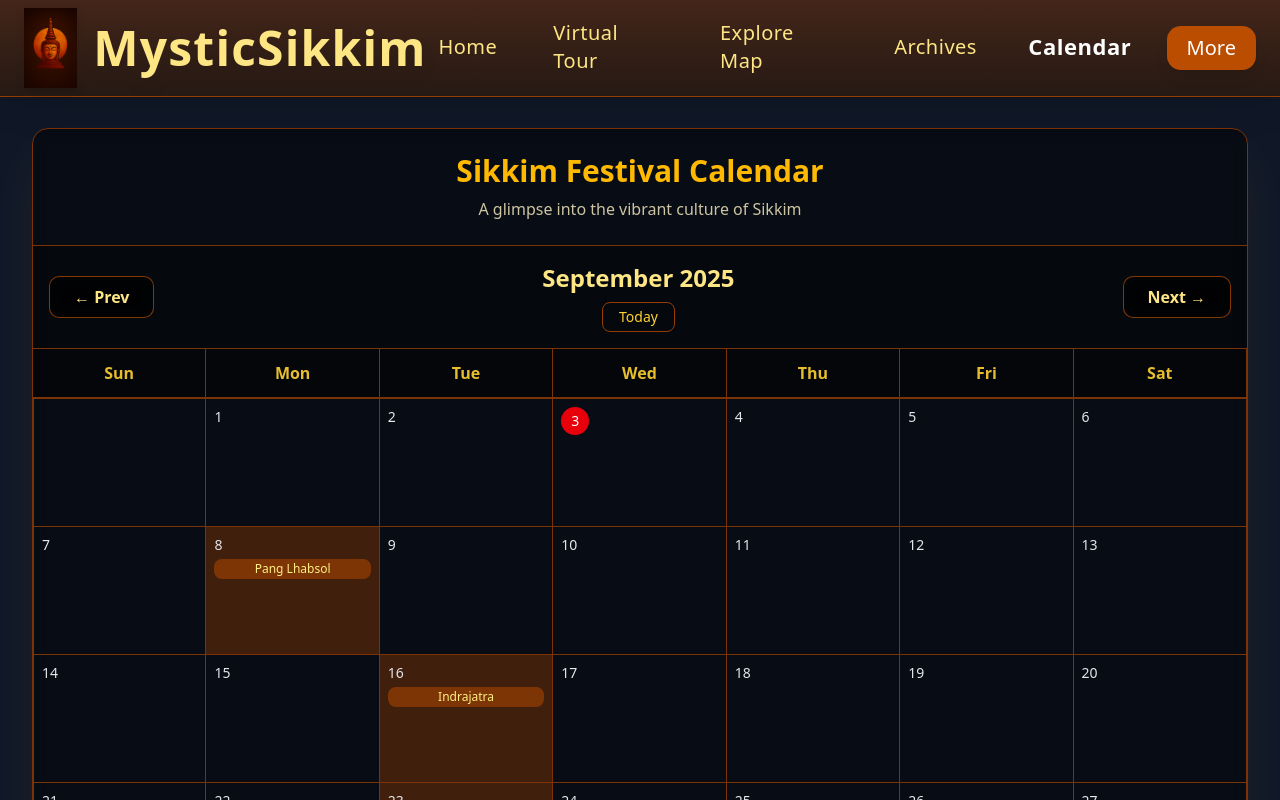
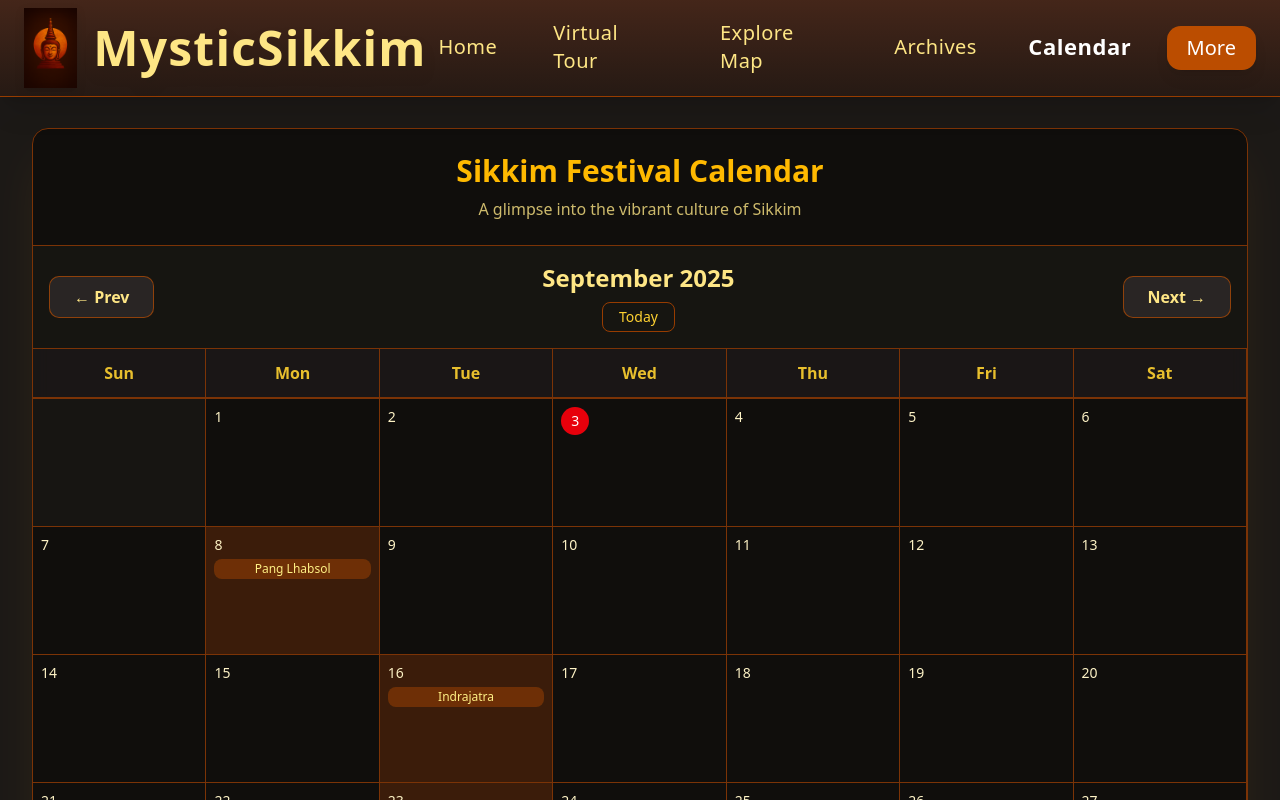
Before and after one commit to KaranGupta2005/SIH-project, a React (Vite) app in the folder SIH/frontend/MysticSikkim/: page /calendar in a window 1280 px wide. Shown: the top 800 px of the page. Built offline with nearby package versions, Linux system fonts and the light colour scheme.

Commit message:
Calendar restyled

```diff
--- a/SIH/frontend/MysticSikkim/src/pages/Calendar.jsx
+++ b/SIH/frontend/MysticSikkim/src/pages/Calendar.jsx
@@ -1,29 +1,36 @@
-import React, { useState, useEffect } from 'react';
+"use client";
 
-// A new component for the festival details modal
+import React, { useState } from "react";
+
+// === Festival Modal ===
 const FestivalModal = ({ festivals, onClose }) => {
   if (!festivals || festivals.length === 0) return null;
 
   return (
-        // Modal backdrop
     <div
       className="fixed inset-0 bg-black/70 backdrop-blur-sm flex items-center justify-center z-50 p-4"
-            onClick={onClose} // Close modal on backdrop click
+      onClick={onClose}
     >
-            {/* Modal content */}
       <div
-                className="bg-gray-900 border border-amber-700 rounded-2xl shadow-2xl shadow-amber-500/20 max-w-lg w-full p-6 relative transform transition-all duration-300 scale-95 hover:scale-100 max-h-[90vh] overflow-y-auto"
-                onClick={e => e.stopPropagation()} // Prevent closing when clicking inside the modal
+        className="bg-stone-900 border border-amber-700 rounded-2xl shadow-2xl shadow-amber-500/20 max-w-lg w-full p-6 relative transform transition-all duration-300 scale-95 hover:scale-100 max-h-[90vh] overflow-y-auto"
+        onClick={(e) => e.stopPropagation()}
       >
         {festivals.map((festival, index) => (
-                    <div key={festival.name} className={index > 0 ? "mt-6 pt-6 border-t border-amber-800" : ""}>
-                        <h3 className="text-2xl font-bold text-amber-400 mb-3">{festival.name}</h3>
-                        <p className="text-amber-100/90 leading-relaxed">{festival.description}</p>
+          <div
+            key={festival.name}
+            className={index > 0 ? "mt-6 pt-6 border-t border-amber-800" : ""}
+          >
+            <h3 className="text-2xl font-bold text-amber-400 mb-3">
+              {festival.name}
+            </h3>
+            <p className="text-amber-100/90 leading-relaxed">
+              {festival.description}
+            </p>
           </div>
         ))}
         <button
           onClick={onClose}
-                    className="mt-6 px-5 py-2 rounded-lg border border-amber-700/70 text-amber-200 font-semibold bg-black/40 hover:bg-amber-600/40 transition-all duration-300"
+          className="mt-6 px-5 py-2 rounded-lg border border-amber-700/70 text-amber-200 font-semibold bg-stone-800 hover:bg-amber-600/40 transition-all duration-300"
         >
           Close
         </button>
@@ -32,153 +39,148 @@ const FestivalModal = ({ festivals, onClose }) => {
   );
 };
 
-
-// Main App Component
+// === Main App ===
 export default function App() {
-    // --- STATE ---
   const [currentDate, setCurrentDate] = useState(new Date());
-    const [selectedFestivals, setSelectedFestivals] = useState(null); // State for the modal (can hold multiple festivals)
+  const [selectedFestivals, setSelectedFestivals] = useState(null);
 
   const festivals = [
-        { date: '01-14', name: 'Maghe Sankranti', description: 'Also known as Makar Sankranti, this festival marks the onset of warmer weather and is a major secular festival for the Nepalese, falling on the fourteenth of January every year.' },
-        { date: '01-29', name: 'Sonam Lochar', description: 'The first day of the twelfth month in the lunar calendar is celebrated as the New Year by the Tamang Community with great joy and fervor.' },
-        { date: '02-28', name: 'Losar', description: 'Losar, the Tibetan New Year as per the lunar calendar, is celebrated across the state with great enthusiasm on the first day of the first month of the Tibetan lunar calendar.' },
-        { date: '03-25', name: 'Holi', description: 'This Hindu festival of colors symbolizes the victory of good over evil and marks the advent of spring. It is celebrated on the full moon day of the Phalgun month.' },
-        { date: '04-06', name: 'Ramnawami (Chaite Dasain)', description: 'This festival commemorates the birth of Lord Rama, who is remembered for his prosperous and righteous reign. It occurs on the ninth day of Chaitra, the first month of the Hindu calendar.' },
-        { date: '04-18', name: 'Good Friday', description: 'Observed by Christians worldwide, this day commemorates the crucifixion of Jesus. It is the Friday immediately preceding Easter Sunday.' },
-        { date: '05-12', name: 'Sakewa', description: 'A religious festival celebrated by the Kirat Khambu Rai community, also known as Bhoomi puja (worship of mother earth). It begins on the full moon day of the Baisakh month.' },
-        { date: '06-11', name: 'Saga Dawa', description: 'The most important religious day for Buddhists, marking the birth, enlightenment, and parinirvana of Lord Buddha. It falls on the full moon of the fourth Tibetan lunar month.' },
-        { date: '03-31', name: 'Id Ul Fitr', description: 'An important religious festival of the Muslim community that marks the end of Ramadan, the Islamic holy month of fasting.' },
-        { date: '07-13', name: 'Bhanu Jayanti', description: 'This day marks the birth anniversary of the Nepali poet Adikabi Bhanu Bhakta Acharya, born in 1814 in Nepal.' },
-        { date: '08-01', name: 'Drukpa Tshechi', description: 'This day commemorates Lord Buddha\'s first teaching to his five disciples at Sarnath. It falls on the fourth day of the 6th month of the Buddhist lunar calendar.' },
-        { date: '07-06', name: 'Guru Rinpoche’s Thrungkar Tshechu', description: 'This festival celebrates the birth anniversary of Guru Padmasambhava, the patron saint of Sikkim. It falls on the tenth day of the fifth month of the Buddhist lunar calendar.' },
-        { date: '08-08', name: 'Tendong Lho Rum Faat', description: 'One of the oldest festivals for the Lepcha community, paying respect to Mount Tendong for saving them from a great deluge.' },
-        { date: '08-26', name: 'Janmasthami', description: 'A Hindu festival celebrating the birth anniversary of Lord Krishna, occurring on the 8th day of the Krishnapaksha in the month of Shravan.' },
-        { date: '09-16', name: 'Indrajatra', description: 'A festival celebrated by the Newar community to pay homage to Lord Indra and his mother for rains and a good harvest.' },
-        { date: '09-08', name: 'Pang Lhabsol', description: 'A festival unique to Sikkim that honors Mount Khangchendzonga, the guardian deity of Sikkim. It falls on the fifteenth day of the seventh month of the lunar calendar.' },
-        { date: '09-23', name: 'Durga Puja (Dasain)', description: 'A major Hindu festival marking the victory of goddess Durga over the demon Mahishasura, symbolizing the victory of good over evil.' },
-        { date: '10-21', name: 'Diwali (Laxmi Puja)', description: 'The festival of lights, symbolizing the victory of light over darkness, good over evil, and knowledge over ignorance.' },
-        { date: '11-13', name: 'Lhabab Dhuechen', description: 'This day marks the descent of Lord Buddha from heaven back to earth after teaching the gods. It occurs on the 22nd day of the ninth month of the Tibetan lunar calendar.' },
-        { date: '12-23', name: 'Teyongsi Sirijunga Sawan Tongnam', description: 'Marks the birth anniversary of the Limboo revivalist and scholar Teyongsi Sirijunga.' },
-        { date: '12-19', name: 'Kagyed Dance', description: 'A post-harvest masked dance to ward off evil and bring good fortune. It symbolizes the destruction of evil forces and occurs on the 28th and 29th day of the 10th Tibetan month.' },
-        { date: '12-21', name: 'Losoong/Namsoong', description: 'The Sikkimese New Year, marking the end of the harvest season. It is celebrated by both the Lepchas (Namsoong) and Bhutias (Losoong).' },
-        { date: '12-25', name: 'Christmas', description: 'Commemorates the birth of Lord Jesus Christ and is celebrated as a religious and cultural festival by billions worldwide.' },
-        { date: '12-30', name: 'Tamu Lochar', description: 'The New Year of the Gurung community, marking the change of their animal sign (lho).' },
+    { date: "01-14", name: "Maghe Sankranti", description: "Also known as Makar Sankranti, this festival marks the onset of warmer weather and is a major secular festival for the Nepalese, falling on the fourteenth of January every year." },
+    { date: "01-29", name: "Sonam Lochar", description: "The first day of the twelfth month in the lunar calendar is celebrated as the New Year by the Tamang Community with great joy and fervor." },
+    { date: "02-28", name: "Losar", description: "Losar, the Tibetan New Year as per the lunar calendar, is celebrated across the state with great enthusiasm on the first day of the first month of the Tibetan lunar calendar." },
+    { date: "03-25", name: "Holi", description: "This Hindu festival of colors symbolizes the victory of good over evil and marks the advent of spring." },
+    { date: "04-06", name: "Ramnawami (Chaite Dasain)", description: "This festival commemorates the birth of Lord Rama, who is remembered for his prosperous and righteous reign." },
+    { date: "04-18", name: "Good Friday", description: "Observed by Christians worldwide, this day commemorates the crucifixion of Jesus." },
+    { date: "05-12", name: "Sakewa", description: "A religious festival celebrated by the Kirat Khambu Rai community, also known as Bhoomi puja (worship of mother earth)." },
+    { date: "06-11", name: "Saga Dawa", description: "The most important religious day for Buddhists, marking the birth, enlightenment, and parinirvana of Lord Buddha." },
+    { date: "03-31", name: "Id Ul Fitr", description: "An important religious festival of the Muslim community that marks the end of Ramadan." },
+    { date: "07-13", name: "Bhanu Jayanti", description: "Birth anniversary of Nepali poet Adikabi Bhanu Bhakta Acharya." },
+    { date: "08-01", name: "Drukpa Tshechi", description: "Commemorates Lord Buddha's first teaching to his five disciples at Sarnath." },
+    { date: "07-06", name: "Guru Rinpoche’s Thrungkar Tshechu", description: "Festival celebrating the birth anniversary of Guru Padmasambhava." },
+    { date: "08-08", name: "Tendong Lho Rum Faat", description: "Lepcha festival paying respect to Mount Tendong for saving them from a great deluge." },
+    { date: "08-26", name: "Janmasthami", description: "Celebrating the birth anniversary of Lord Krishna." },
+    { date: "09-16", name: "Indrajatra", description: "Festival celebrated by the Newar community to pay homage to Lord Indra." },
+    { date: "09-08", name: "Pang Lhabsol", description: "Honors Mount Khangchendzonga, the guardian deity of Sikkim." },
+    { date: "09-23", name: "Durga Puja (Dasain)", description: "Marks the victory of goddess Durga over the demon Mahishasura." },
+    { date: "10-21", name: "Diwali (Laxmi Puja)", description: "The festival of lights, symbolizing the victory of light over darkness." },
+    { date: "11-13", name: "Lhabab Dhuechen", description: "Marks the descent of Lord Buddha from heaven back to earth after teaching the gods." },
+    { date: "12-23", name: "Teyongsi Sirijunga Sawan Tongnam", description: "Marks the birth anniversary of the Limboo revivalist and scholar Teyongsi Sirijunga." },
+    { date: "12-19", name: "Kagyed Dance", description: "A post-harvest masked dance to ward off evil and bring good fortune." },
+    { date: "12-21", name: "Losoong/Namsoong", description: "The Sikkimese New Year, marking the end of the harvest season." },
+    { date: "12-25", name: "Christmas", description: "Commemorates the birth of Lord Jesus Christ." },
+    { date: "12-30", name: "Tamu Lochar", description: "The New Year of the Gurung community." },
   ];
 
-    const weekDays = ['Sun', 'Mon', 'Tue', 'Wed', 'Thu', 'Fri', 'Sat'];
-
-    // --- DERIVED STATE & HELPERS ---
+  const weekDays = ["Sun", "Mon", "Tue", "Wed", "Thu", "Fri", "Sat"];
   const year = currentDate.getFullYear();
   const month = currentDate.getMonth();
 
   const firstDayOfMonth = new Date(year, month, 1).getDay();
   const daysInMonth = new Date(year, month + 1, 0).getDate();
 
-    // --- EVENT HANDLERS ---
-    const handlePrevMonth = () => {
-        setCurrentDate(new Date(year, month - 1, 1));
-    };
+  const handlePrevMonth = () => setCurrentDate(new Date(year, month - 1, 1));
+  const handleNextMonth = () => setCurrentDate(new Date(year, month + 1, 1));
+  const handleGoToToday = () => setCurrentDate(new Date());
 
-    const handleNextMonth = () => {
-        setCurrentDate(new Date(year, month + 1, 1));
-    };
-
-    const handleGoToToday = () => {
-        setCurrentDate(new Date());
-    };
-
-    // --- RENDER LOGIC ---
+  // === Render Calendar Days ===
   const renderCalendarDays = () => {
     const days = [];
-        // Add blank cells for days before the 1st of the month
+
+    // empty slots
     for (let i = 0; i < firstDayOfMonth; i++) {
-            days.push(<div key={`empty-${i}`} className="border-t border-r border-amber-900"></div>);
+      days.push(
+        <div
+          key={`empty-${i}`}
+          className="border-t border-r border-amber-900 bg-stone-800/30"
+        ></div>
+      );
     }
 
-        // Add cells for each day of the month
+    // actual days
     for (let day = 1; day <= daysInMonth; day++) {
       const today = new Date();
-            const isToday = day === today.getDate() && month === today.getMonth() && year === today.getFullYear();
+      const isToday =
+        day === today.getDate() &&
+        month === today.getMonth() &&
+        year === today.getFullYear();
 
-            // Check for festivals on the current day (can be multiple)
-            const monthStr = String(month + 1).padStart(2, '0');
-            const dayStr = String(day).padStart(2, '0');
+      const monthStr = String(month + 1).padStart(2, "0");
+      const dayStr = String(day).padStart(2, "0");
       const dateStr = `${monthStr}-${dayStr}`;
-            const dailyFestivals = festivals.filter(f => f.date === dateStr);
+
+      const dailyFestivals = festivals.filter((f) => f.date === dateStr);
 
       days.push(
         <div
           key={day}
-                    className={`p-2 border-t border-r border-amber-900 flex flex-col h-24 md:h-32 transition-colors duration-300 ${dailyFestivals.length > 0 ? 'bg-amber-900/50 hover:bg-amber-800/80 cursor-pointer' : 'hover:bg-white/10'}`}
-                    onClick={() => dailyFestivals.length > 0 && setSelectedFestivals(dailyFestivals)} // Open modal on click
+          onClick={() =>
+            dailyFestivals.length > 0 && setSelectedFestivals(dailyFestivals)
+          }
+          className={`p-2 border-t border-r border-amber-900 flex flex-col h-24 md:h-32 transition-colors duration-300 ${
+            dailyFestivals.length > 0
+              ? "bg-amber-900/40 hover:bg-amber-800/70 cursor-pointer"
+              : "hover:bg-stone-800/40"
+          }`}
         >
           <div className="flex justify-between items-center">
             <span
-                            className={`text-sm font-medium ${isToday ? 'bg-red-600 text-white rounded-full w-7 h-7 flex items-center justify-center' : 'text-gray-200'}`}
+              className={`text-sm font-medium ${
+                isToday
+                  ? "bg-red-600 text-white rounded-full w-7 h-7 flex items-center justify-center"
+                  : "text-amber-100"
+              }`}
             >
               {day}
             </span>
           </div>
+
           {dailyFestivals.length > 0 && (
             <div className="mt-1 text-xs text-center">
-                            <p className="text-yellow-200 bg-amber-700/50 rounded-md px-1 py-0.5 overflow-hidden truncate">
+              <p className="text-yellow-200 bg-amber-700/40 rounded-md px-1 py-0.5 truncate">
                 {dailyFestivals[0].name}
               </p>
               {dailyFestivals.length > 1 && (
-                                <p className="text-amber-300 mt-1 text-[10px]">+ {dailyFestivals.length - 1} more</p>
+                <p className="text-amber-300 mt-1 text-[10px]">
+                  + {dailyFestivals.length - 1} more
+                </p>
               )}
             </div>
           )}
         </div>
       );
     }
-        // Add border-b to the last row for a complete grid
-        const totalCells = firstDayOfMonth + daysInMonth;
-        const lastRowStartIndex = totalCells - (totalCells % 7 === 0 ? 7 : totalCells % 7) ;
-
-        for(let i = lastRowStartIndex; i < totalCells; i++){
-            if(days[i]?.props) { // Check if it's a valid React element
-                days[i] = React.cloneElement(days[i], {
-                    ...days[i].props,
-                    className: days[i].props.className + ' border-b'
-                });
-            }
-        }
-
-        // Add left border to the first column
-        for(let i = 0; i < totalCells; i+=7) {
-            if(days[i]?.props) {
-                days[i] = React.cloneElement(days[i], {
-                    ...days[i].props,
-                    className: days[i].props.className + ' border-l'
-                });
-            }
-        }
 
     return days;
   };
 
   return (
-        <div className="bg-gray-900 min-h-screen text-white font-sans p-4 md:p-8">
-            <div className="max-w-7xl mx-auto bg-black/50 rounded-2xl shadow-2xl shadow-amber-500/10 backdrop-blur-sm border border-amber-900 overflow-hidden">
+    <div className="bg-stone-900 min-h-screen text-amber-50 font-sans p-4 md:p-8">
+      <div className="max-w-7xl mx-auto bg-stone-950/70 rounded-2xl shadow-2xl shadow-amber-500/10 backdrop-blur-sm border border-amber-900 overflow-hidden">
         {/* Header */}
         <div className="p-6 border-b border-amber-900">
-                    <h1 className="text-3xl font-bold text-center text-amber-400">Sikkim Festival Calendar</h1>
-                    <p className="text-center text-amber-100/80 mt-2">A glimpse into the vibrant culture of Sikkim</p>
+          <h1 className="text-3xl font-bold text-center text-amber-400">
+            Sikkim Festival Calendar
+          </h1>
+          <p className="text-center text-amber-200/80 mt-2">
+            A glimpse into the vibrant culture of Sikkim
+          </p>
         </div>
 
-                {/* Controls and Month/Year Display */}
-                <div className="flex items-center justify-between p-4 bg-black/30">
+        {/* Controls */}
+        <div className="flex items-center justify-between p-4 bg-stone-900/60">
           <button
             onClick={handlePrevMonth}
-                        className="px-6 py-2 rounded-lg border border-amber-700/70 text-amber-200 font-semibold backdrop-blur-sm bg-black/40 hover:bg-amber-600/40 hover:shadow-lg hover:shadow-amber-500/50 transition-all duration-300 ease-in-out"
+            className="px-6 py-2 rounded-lg border border-amber-700/70 text-amber-200 font-semibold bg-stone-800 hover:bg-amber-600/40 transition-all duration-300"
           >
             &larr; Prev
           </button>
+
           <div className="flex flex-col items-center">
             <h2 className="text-2xl font-semibold w-64 text-center text-amber-200">
-                            {currentDate.toLocaleString('default', { month: 'long', year: 'numeric' })}
+              {currentDate.toLocaleString("default", {
+                month: "long",
+                year: "numeric",
+              })}
             </h2>
             <button
               onClick={handleGoToToday}
@@ -187,33 +189,40 @@ export default function App() {
               Today
             </button>
           </div>
+
           <button
             onClick={handleNextMonth}
-                        className="px-6 py-2 rounded-lg border border-amber-700/70 text-amber-200 font-semibold backdrop-blur-sm bg-black/40 hover:bg-amber-600/40 hover:shadow-lg hover:shadow-amber-500/50 transition-all duration-300 ease-in-out"
+            className="px-6 py-2 rounded-lg border border-amber-700/70 text-amber-200 font-semibold bg-stone-800 hover:bg-amber-600/40 transition-all duration-300"
           >
             Next &rarr;
           </button>
         </div>
 
-                {/* Calendar Grid */}
+        {/* Calendar */}
         <div className="grid grid-cols-7">
-                    {/* Weekday headers */}
-                    {weekDays.map(day => (
-                        <div key={day} className="text-center font-bold text-amber-300/90 p-3 border-b border-r border-t border-amber-900 bg-black/50">
+          {weekDays.map((day) => (
+            <div
+              key={day}
+              className="text-center font-bold text-amber-300/90 p-3 border-b border-r border-t border-amber-900 bg-stone-800/40"
+            >
               <span className="hidden md:inline">{day}</span>
               <span className="md:hidden">{day.charAt(0)}</span>
             </div>
           ))}
-                    {/* Calendar days */}
           {renderCalendarDays()}
         </div>
       </div>
 
-            {/* Render the modal */}
-            <FestivalModal festivals={selectedFestivals} onClose={() => setSelectedFestivals(null)} />
+      <FestivalModal
+        festivals={selectedFestivals}
+        onClose={() => setSelectedFestivals(null)}
+      />
 
-            <footer className="text-center text-gray-500 mt-8 text-sm">
-                <p>Note: Festival dates may vary slightly, especially for those based on the lunar calendar.</p>
+      <footer className="text-center text-amber-400/70 mt-8 text-sm">
+        <p>
+          Note: Festival dates may vary slightly, especially those based on the
+          lunar calendar.
+        </p>
       </footer>
     </div>
   );
```
Lines whose indentation alone changed are shown as unchanged.
